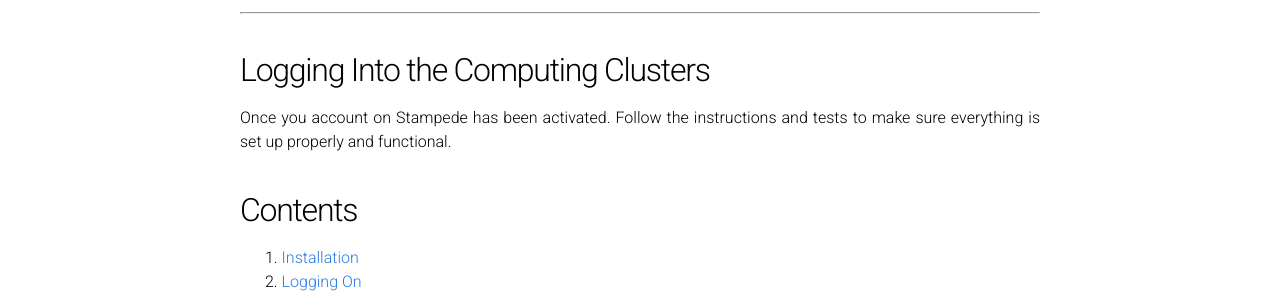
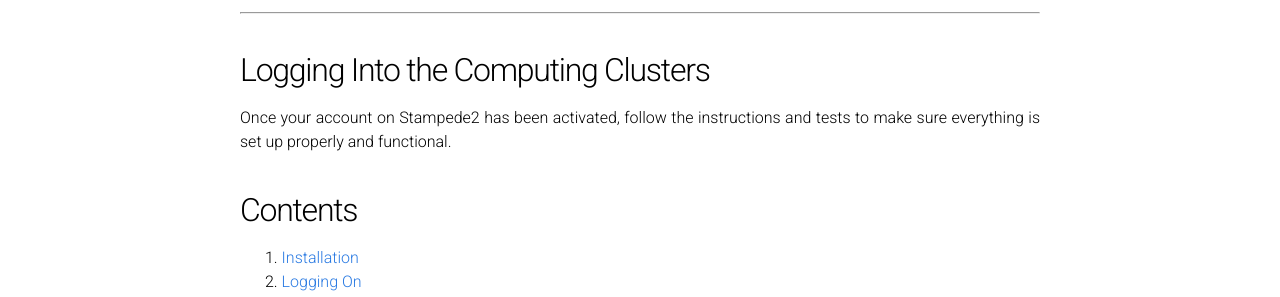
Before and after one commit to vojale/CBE544-2018.github.io, a Jekyll site: the page built from Clusters.md, in a window 1280 px wide and 900 px high. Shown: the part 283-580 px from the top of the window. Built offline with Jekyll 4.4.1, drawn with Linux system fonts in a browser that asks for light colours; our own code applies the rules of GitHub Pages for plain Markdown files.

Commit message:
Update Clusters.md

```diff
--- a/Clusters.md
+++ b/Clusters.md
@@ -13,7 +13,7 @@ ____
 
 ## Logging Into the Computing Clusters
 
-Once you account on Stampede has been activated. Follow the instructions and tests to make sure everything is set up properly and functional.
+Once your account on Stampede2 has been activated, follow the instructions and tests to make sure everything is set up properly and functional.
 
 ## Contents
 1. [Installation](#installation)
```
